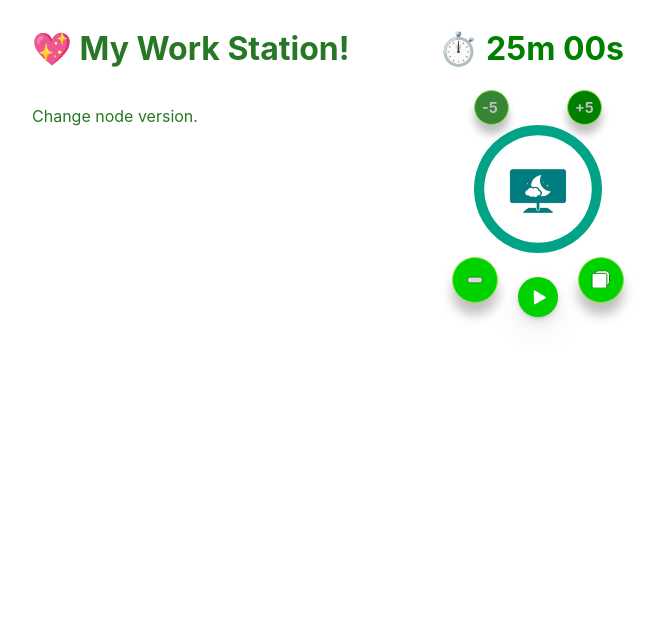
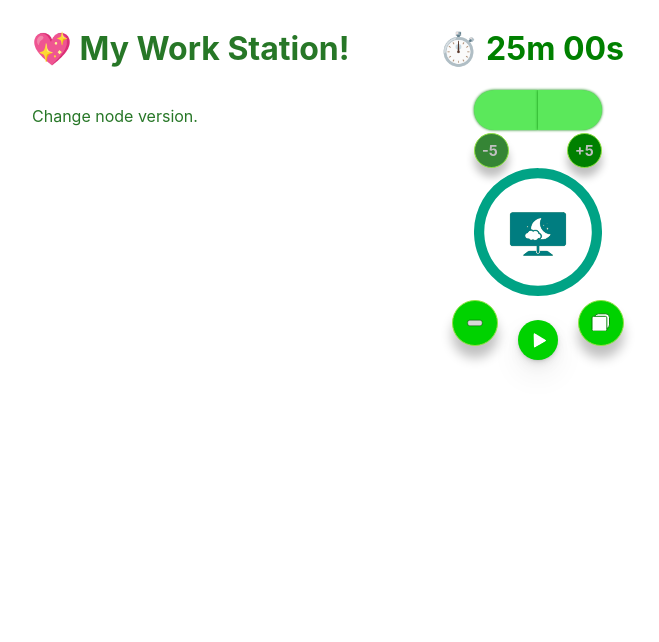
Before and after one commit to tanvirs2/move-minder, an Electron app: page src/index.html in a window 800 px wide. Shown: the top 642 px of the page, without its empty margins (72-731 px from the left). Drawn offline with Linux system fonts and the light colour scheme; no server answers.

Commit message:
+ - btn added like capsule

```diff
--- a/package.json
+++ b/package.json
@@ -1,7 +1,7 @@
 {
   "name": "my-work-station",
   "productName": "My Work Station!",
-  "version": "0.0.5",
+  "version": "0.0.6",
   "description": "My Electron application description",
   "main": "src/index.js",
   "scripts": {
--- a/src/css/index.css
+++ b/src/css/index.css
@@ -10,7 +10,23 @@ body {
 }
 
 
+.time-modify-btn {
+    background: #5be85b;
+    width: 100%;
+    height: 5vh;
+    color: #fff;
+    transition: all 0.1s;
+    user-select: none;
+    box-shadow: 0 0 3px green;
+}
 
+.time-modify-btn:active {
+    box-shadow: inset 0 0 7px green;
+}
+
+.time-modify-btn:hover {
+    background: #56d056;
+}
 
 
 
--- a/src/index.html
+++ b/src/index.html
@@ -35,6 +35,10 @@
     <div style="display: flex; flex-direction: column; align-items: center">
 
         <div>
+            <div style="width: 100%; display: flex; color: green; margin-bottom: 3px">
+                <div class="time-modify-btn" style="border-radius: 30px 0 0 30px;"> &nbsp; </div>
+                <div class="time-modify-btn" style="border-radius: 0 30px 30px 0;"> &nbsp;</div>
+            </div>
             <div style="zoom: .3; display: flex; justify-content: space-between">
                 <div class="fun-btn" style="background: #358535" id="time-decrease">
                     <div style="width: 4rem; font-size: 3rem; font-weight: bolder">
```
Also changed, not shown: 1 other file.
